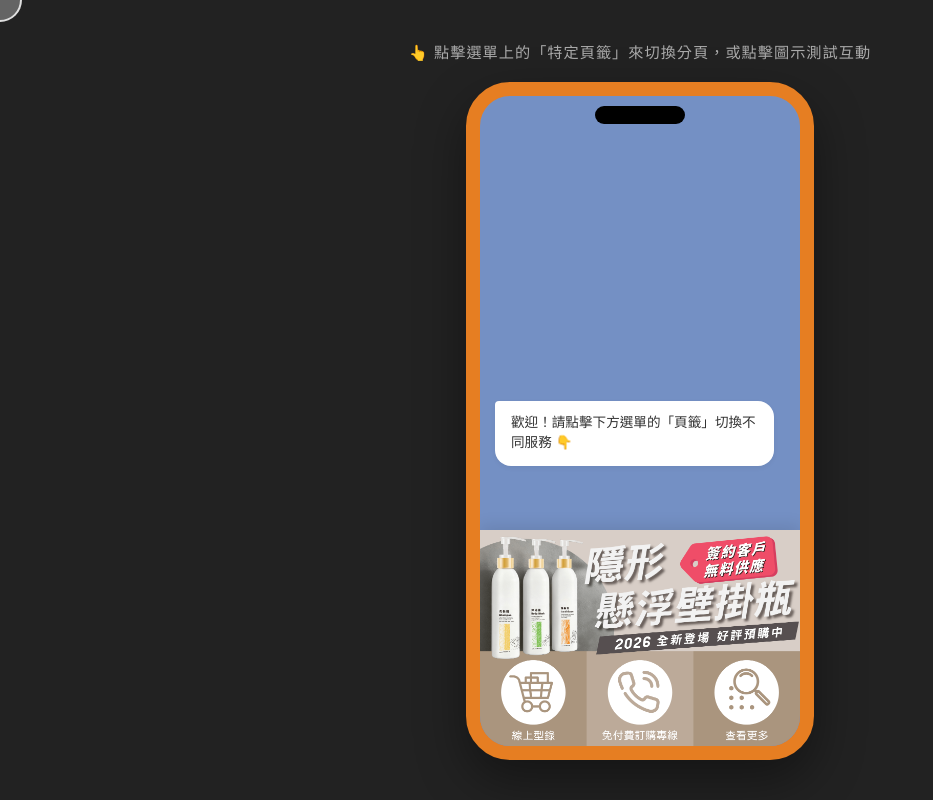
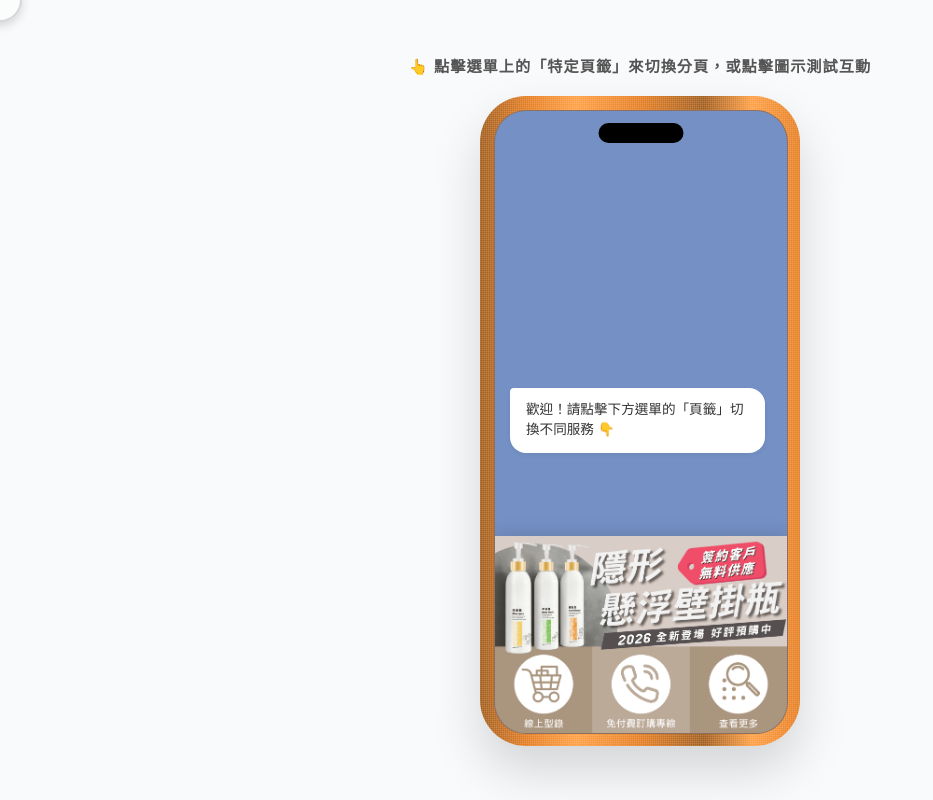
Before and after one commit to raymond-chen-git/line-menu-demo, a plain HTML site: page index.html in a window 1280 px wide. Shown: the whole page, without its empty margins (0-933 px from the left). Drawn offline with Linux system fonts and the light colour scheme.

Commit message:
Update index.html

```diff
--- a/index.html
+++ b/index.html
@@ -5,41 +5,55 @@
     <meta name="viewport" content="width=device-width, initial-scale=1.0">
     <title>LINE@ 選單精準熱區切換展示</title>
     <style>
+        /* --- ★ 1. 網頁背景改為亮灰色 ★ --- */
         body {
-            margin: 0; padding: 0; background-color: #222; height: 100vh;
+            margin: 0; padding: 0;
+            background-color: #f9fafb; /* 亮色背景，讓手機跳出來 */
+            height: 100vh;
             display: flex; flex-direction: column; justify-content: center; align-items: center;
             overflow: hidden; cursor: none; font-family: sans-serif;
         }
 
-        .hint-text { color: #aaa; font-size: 0.95rem; margin-bottom: 20px; letter-spacing: 1px; }
+        /* 提示文字改為深灰 */
+        .hint-text { color: #555; font-size: 0.95rem; margin-bottom: 20px; letter-spacing: 1px; font-weight: bold; }
 
-/* --- [新增/修改] 手機模擬器外框 --- */
+        /* --- ★ 2. 金屬髮絲紋宇宙橘外殼 ★ --- */
         .phone-mockup {
             width: 320px;
             height: 650px;
-            /* ★ [修改] 手機外殼顏色：改為金屬質感的宇宙橘色 (#E67E22) ★ */
-            border: 14px solid #E67E22;
-            border-radius: 44px; /* Slightly more rounded like newer iPhones */
+            border-radius: 46px; /* 外圈大圓角 */
+            padding: 14px; /* 模擬手機邊框厚度 */
             position: relative;
-            background-color: #7490C4; /* LINE 聊天室經典藍色 */
-            box-shadow: 0 20px 50px rgba(0,0,0,0.4);
-            overflow: hidden;
+            box-sizing: border-box;
+            box-shadow: 0 25px 50px rgba(0,0,0,0.15); /* 適合亮色背景的柔和陰影 */
+
+            /* 多重漸層模擬金屬光影與細微拉絲紋理 */
+            background-image:
+                linear-gradient(90deg, #A25D1D 0%, #E67E22 15%, #FF9F43 30%, #E67E22 50%, #A25D1D 70%, #FF9F43 85%, #E67E22 100%),
+                repeating-linear-gradient(0deg, rgba(255,255,255,0.1), rgba(255,255,255,0.1) 1px, transparent 1px, transparent 2px),
+                repeating-linear-gradient(90deg, rgba(255,255,255,0.1), rgba(255,255,255,0.1) 1px, transparent 1px, transparent 2px);
+            background-blend-mode: overlay, normal;
         }
 
-        /* --- [修改] 將原本的「瀏海」改為「動態島 (Dynamic Island)」 --- */
-        .phone-notch {
-            position: absolute;
-            top: 10px; /* 從頂部稍微往下移一點 */
-            left: 50%;
-            transform: translateX(-50%);
-            /* ★ 改為圓柱形 (pill-shaped) ★ */
-            width: 90px;
-            height: 18px;
-            background-color: #000;
-            border-radius: 20px;
-            z-index: 10;
+        /* --- ★ 3. 手機螢幕本體 (LINE 藍色背景) ★ --- */
+        .phone-screen {
+            width: 100%;
+            height: 100%;
+            background-color: #7490C4; /* LINE 聊天室經典藍色 */
+            border-radius: 32px; /* 內圈小圓角 */
+            position: relative;
+            overflow: hidden; /* 確保選單跟泡泡不會超出螢幕 */
+            border: 1.5px solid rgba(162, 93, 29, 0.6); /* 模擬金屬切邊高光 */
         }
 
+        /* 動態島 (iPhone 17 Pro 風格) */
+        .dynamic-island {
+            position: absolute; top: 12px; left: 50%; transform: translateX(-50%);
+            width: 85px; height: 20px; background-color: #000;
+            border-radius: 20px; z-index: 50;
+        }
+
+        /* 聊天室範圍 */
         .chat-area {
             width: 100%; height: 100%;
             padding: 50px 15px 270px 15px; /* 預留底部選單空間 */
@@ -60,6 +74,7 @@
             box-shadow: 0 2px 5px rgba(0,0,0,0.05); animation: popIn 0.25s ease-out forwards; flex-shrink: 0;
         }
 
+        /* 選單容器 */
         .menu-container {
             position: absolute; bottom: 0; left: 0; width: 100%; background: #fff; box-shadow: 0 -4px 15px rgba(0,0,0,0.1);
             z-index: 20;
@@ -67,21 +82,20 @@
 
         #menu-image { width: 100%; display: block; user-select: none; -webkit-user-drag: none; cursor: pointer; }
 
-        /* --- ★ 隱形熱區共用設定 ★ --- */
         .hotspot {
             position: absolute; z-index: 25; cursor: pointer;
-            /* 預設隱藏紅框。若你想檢查位置，可以改成 rgba(255,0,0,0.3) */
-            background-color: transparent;
+            background-color: transparent; /* 已隱藏紅框 */
         }
 
-        /* --- 自訂光暈游標 --- */
+        /* --- ★ 4. 自訂光暈游標 (增加陰影讓它在亮色背景也看得很清楚) ★ --- */
         .custom-cursor {
             position: fixed; top: 0; left: 0; width: 40px; height: 40px;
-            background: rgba(255, 255, 255, 0.3); border: 2px solid rgba(255, 255, 255, 0.8);
+            background: rgba(255, 255, 255, 0.4); border: 2px solid rgba(0, 0, 0, 0.15); /* 加深邊框 */
             border-radius: 50%; pointer-events: none; transform: translate(-50%, -50%);
             z-index: 9999; transition: transform 0.1s ease-out, background 0.1s ease-out;
+            box-shadow: 0 4px 10px rgba(0,0,0,0.15); /* 加上陰影 */
         }
-        .custom-cursor.clicking { transform: translate(-50%, -50%) scale(0.7); background: rgba(255, 255, 255, 0.7); }
+        .custom-cursor.clicking { transform: translate(-50%, -50%) scale(0.7); background: rgba(0, 0, 0, 0.1); }
     </style>
 </head>
 <body>
@@ -89,7 +103,9 @@
     <div class="hint-text">👆 點擊選單上的「特定頁籤」來切換分頁，或點擊圖示測試互動</div>
 
     <div class="phone-mockup">
-        <div class="phone-notch"></div>
+        <div class="phone-screen">
+
+            <div class="dynamic-island"></div>
 
             <div class="chat-area" id="chat-area">
                 <div class="chat-bubble" style="margin-top: auto;">歡迎！請點擊下方選單的「頁籤」切換不同服務 👇</div>
@@ -111,18 +127,14 @@
                     <div class="hotspot" id="btn-to-A" style="top:0; right:0; width:33.33%; height:50%;"></div>
                     <div class="hotspot" style="bottom:0; left:0; width:100%; height:50%;" data-message="客製化您的專屬產品 ✨"></div>
                 </div>
-
-        </div>
             </div>
 
-    <div class="custom-cursor" id="cursor"></div>
+        </div> </div> <div class="custom-cursor" id="cursor"></div>
 
     <script>
-        // 讀取同資料夾的 PNG 檔案
         const imgUrlA = "menu-A.png";
         const imgUrlB = "menu-B.png";
 
-        // 游標邏輯
         const cursor = document.getElementById('cursor');
         document.addEventListener('mousemove', (e) => {
             cursor.style.left = e.clientX + 'px'; cursor.style.top = e.clientY + 'px';
@@ -130,44 +142,34 @@
         document.addEventListener('mousedown', () => cursor.classList.add('clicking'));
         document.addEventListener('mouseup', () => cursor.classList.remove('clicking'));
 
-        // 取得 DOM 元素
         const menuImage = document.getElementById('menu-image');
         const hotspotsA = document.getElementById('hotspots-A');
         const hotspotsB = document.getElementById('hotspots-B');
         const chatArea = document.getElementById('chat-area');
 
-        // --- ★ 產生對話泡泡的共用功能 ★ ---
         function addChatBubble(text) {
             const newBubble = document.createElement('div');
             newBubble.classList.add('chat-bubble');
             newBubble.innerText = text;
             chatArea.appendChild(newBubble);
-
-            setTimeout(() => {
-                chatArea.scrollTop = chatArea.scrollHeight; // 自動往下滾動
-            }, 50);
+            setTimeout(() => { chatArea.scrollTop = chatArea.scrollHeight; }, 50);
         }
 
-        // --- ★ 點擊各個熱區跳出專屬對話 ★ ---
-        // 抓出所有帶有 data-message 的區塊
         document.querySelectorAll('.hotspot[data-message]').forEach(spot => {
             spot.addEventListener('mouseup', (e) => {
-                e.stopPropagation(); // 阻擋事件，避免觸發底圖的無效警告
+                e.stopPropagation();
                 const msg = spot.getAttribute('data-message');
                 addChatBubble(msg);
             });
         });
 
-        // --- ★ 分頁切換邏輯 ★ ---
-        // 點擊 A 的右下角 -> 切換到 B
         document.getElementById('btn-to-B').addEventListener('mouseup', (e) => {
             e.stopPropagation();
             menuImage.src = imgUrlB;
-            hotspotsA.style.display = 'none'; // 隱藏 A 的熱區
-            hotspotsB.style.display = 'block'; // 顯示 B 的熱區
+            hotspotsA.style.display = 'none';
+            hotspotsB.style.display = 'block';
         });
 
-        // 點擊 B 的右上角 -> 切換回 A
         document.getElementById('btn-to-A').addEventListener('mouseup', (e) => {
             e.stopPropagation();
             menuImage.src = imgUrlA;
@@ -175,7 +177,6 @@
             hotspotsA.style.display = 'block';
         });
 
-        // --- ★ 萬一沒點中熱區的防呆彩蛋 (幾乎點不到，因為熱區填滿了) ★ ---
         menuImage.addEventListener('mouseup', () => {
             addChatBubble('DEMO 版本無法使用該功能 😅');
         });
```
Lines whose indentation alone changed are shown as unchanged.
